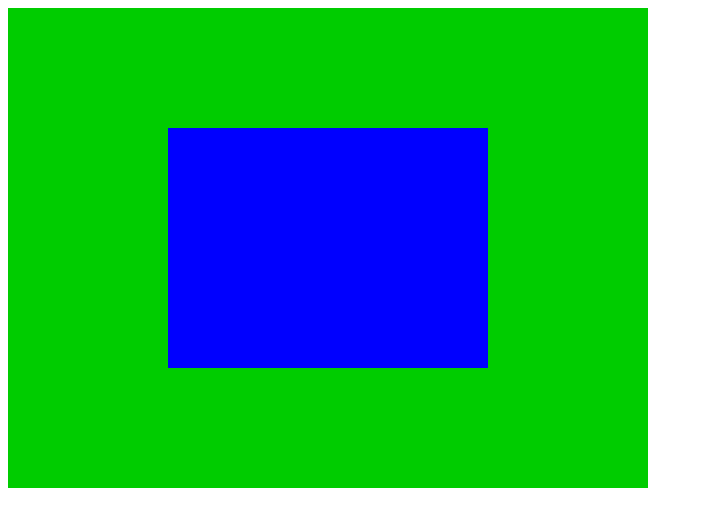
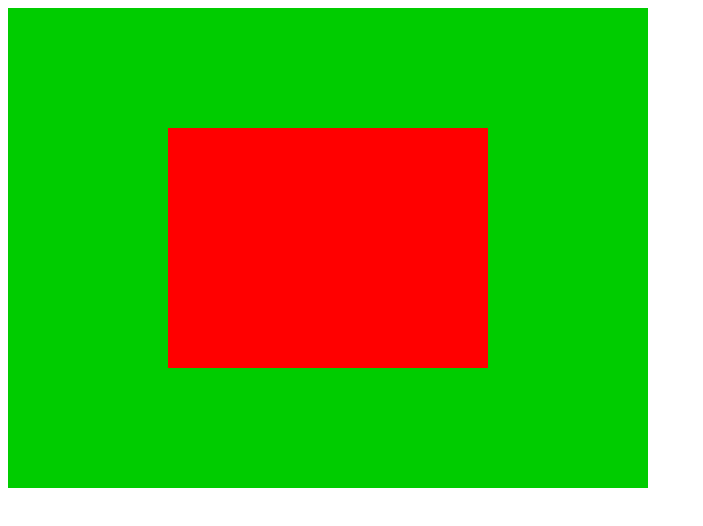
Before and after one commit to mlugo2/2DGameEngine, a plain HTML site: page index.html in a window 1280 px wide. Shown: the whole page, without its empty margins (0-703 px from the left). Drawn offline with Linux system fonts and the light colour scheme.

Commit message:
Renderable objects implemented

```diff
--- a/index.html
+++ b/index.html
@@ -6,9 +6,10 @@
 
     <!-- Loading all scripts  -->
     <!-- Engine scripts  -->
-   <script type="text/javascript" src="src/Engine/Engine_Core.js"></script>
-   <script type="text/javascript" src="src/Engine/VertexBuffer.js"></script>
+   <script type="text/javascript" src="src/Engine/Core/Engine_Core.js"></script>
+   <script type="text/javascript" src="src/Engine/Core/Engine_VertexBuffer.js"></script>
    <script type="text/javascript" src="src/Engine/SimpleShader.js"></script>
+   <script type="text/javascript" src="src/Engine/Renderable.js"></script>
    <!-- Game scripts  -->
    <script type="text/javascript" src="src/Game/Game.js"></script>
 </head>
--- a/src/Engine/Engine_Core.js
+++ b/src/Engine/Core/Engine_Core.js
@@ -24,7 +24,7 @@ gEngine.Core = (function() {
     }
 
     // Now initialize the VertexBuffer
-    gEngine.VertexBuffer.initialize();
+    gEngine.Engine_VertexBuffer.initialize();
   };
 
   // Clears the draw area and draws one square
--- a/src/Engine/VertexBuffer.js
+++ b/src/Engine/Core/Engine_VertexBuffer.js
@@ -3,7 +3,7 @@
 var gEngine = gEngine || {};
 
 // The VertexBuffer object
-gEngine.VertexBuffer = (function() {
+gEngine.Engine_VertexBuffer = (function() {
   // First: define the vertices for a square
   var verticesOfSquare = [
     0.5, 0.5, 0.0,
--- /dev/null
+++ b/src/Engine/Renderable.js
@@ -0,0 +1,13 @@
+function Renderable(shader) {
+  this.mShader = shader;      // the shader for shading this object
+  this.mColor = [1, 1, 1, 1]  // Color for fragment shader
+}
+
+Renderable.prototype.draw = function() {
+  var gl = gEngine.Core.getGL();
+  this.mShader.activateShader(this.mColor);
+  gl.drawArrays(gl.TRIANGLE_STRIP, 0, 4);
+};
+
+Renderable.prototype.setColor = function(color) { this.mColor = color; };
+Renderable.prototype.getColor = function() { return this.mColor; };
--- a/src/Engine/SimpleShader.js
+++ b/src/Engine/SimpleShader.js
@@ -27,7 +27,7 @@ function SimpleShader (vertexShaderID, fragmentShaderID) {
   // Step D: Gets a reference to the aSquareVertexPosition attribute
   this.mShaderVertexPositionAttribute = gl.getAttribLocation(this.mCompiledShader, "aSquareVertexPosition");
   // Step E: Activates the vertex buffer loaded in Engine.Core_VertexBuffer
-  gl.bindBuffer(gl.ARRAY_BUFFER, gEngine.VertexBuffer.getGLVertexRef());
+  gl.bindBuffer(gl.ARRAY_BUFFER, gEngine.Engine_VertexBuffer.getGLVertexRef());
   // Step F: Describe the characteristic of the vertex position attribute
   gl.vertexAttribPointer(this.mShaderVertexPositionAttribute,
     3,
--- a/src/Game/Game.js
+++ b/src/Game/Game.js
@@ -1,18 +1,25 @@
 function Game(htmlCanvasID) {
-  // The game for drawing
-  this.mShader = null;
-
+  // Step A: Initialize the webGL Context
   gEngine.Core.initializeWebGL(htmlCanvasID);
 
-  this.mShader = new SimpleShader(
+  // Step B: Create the shader
+  this.mConstColorShader = new SimpleShader(
     "src/GLSLShaders/SimpleVS.glsl",
-    "src/GLSLShaders/SimpleFS.glsl");
+    "src/GLSLShaders/SimpleFS.glsl"
+  );
 
-  // Step C1: Clear the canvas
-  gEngine.Core.clearCanvas([0, 0.8, 0, 1]);
-  // Step C2: Activate the proper shader
-  this.mShader.activateShader([0, 0, 1, 1]);
-  // Step C3: Draw with the currently activate geometry and the activated shader
-  var gl = gEngine.Core.getGL();
-  gl.drawArrays(gl.TRIANGLE_STRIP, 0, 4);
-}
+  // Step C: Create the Renderable objects:
+  this.mWhiteSq = new Renderable(this.mConstColorShader);
+  this.mWhiteSq.setColor([1, 1, 1, 1]);
+  this.mRedSq = new Renderable(this.mConstColorShader);
+  this.mRedSq.setColor([1, 0, 0, 1]);
+
+  // Step D: Draw!
+  gEngine.Core.clearCanvas([0, 0.8, 0, 1]); // Clear the canvas
+
+  // Step D1: Draw Renderable objects with the white shader
+  this.mWhiteSq.draw();
+
+  // Step D2: Draw Renderable objects with the red shader
+  this.mRedSq.draw();
+};
```
